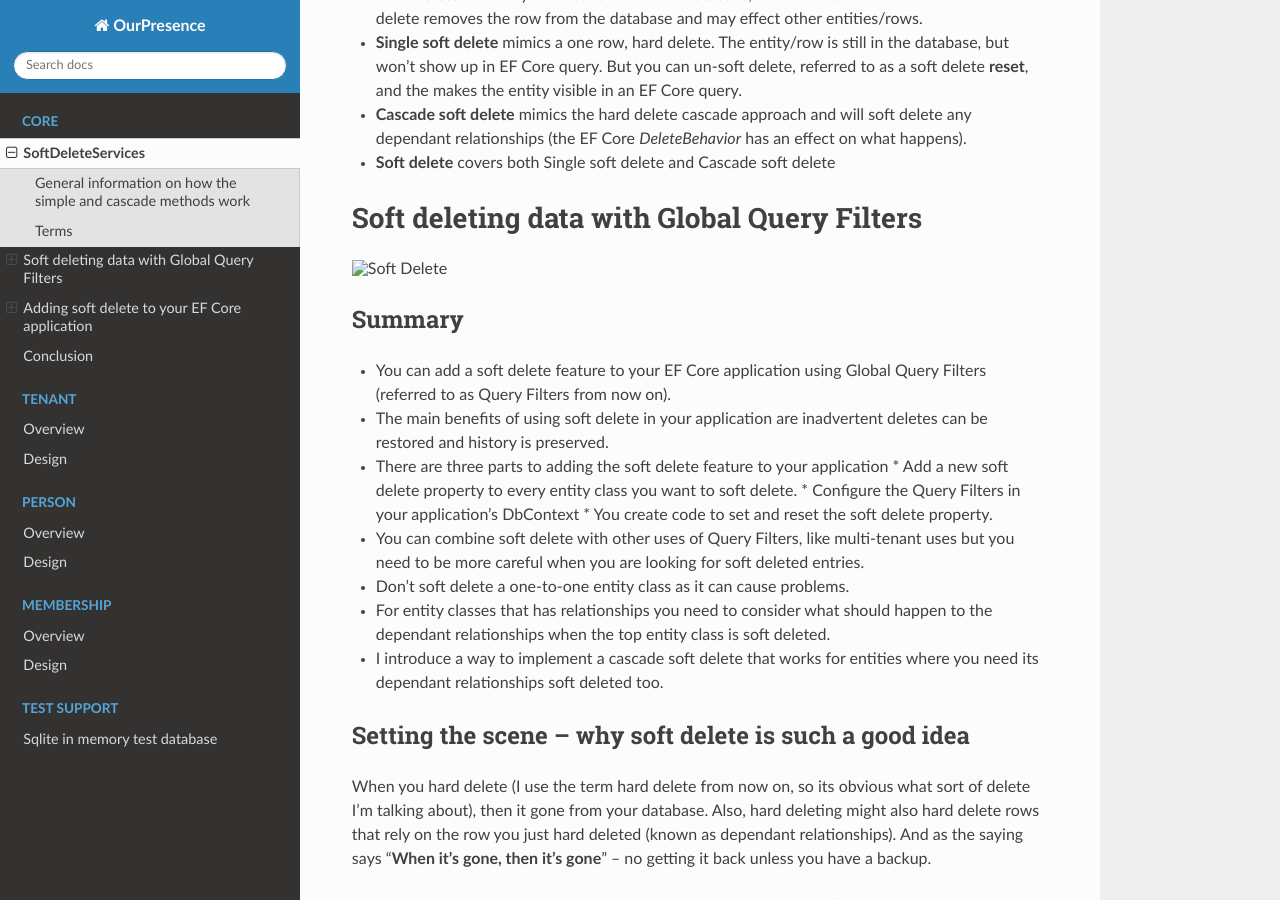
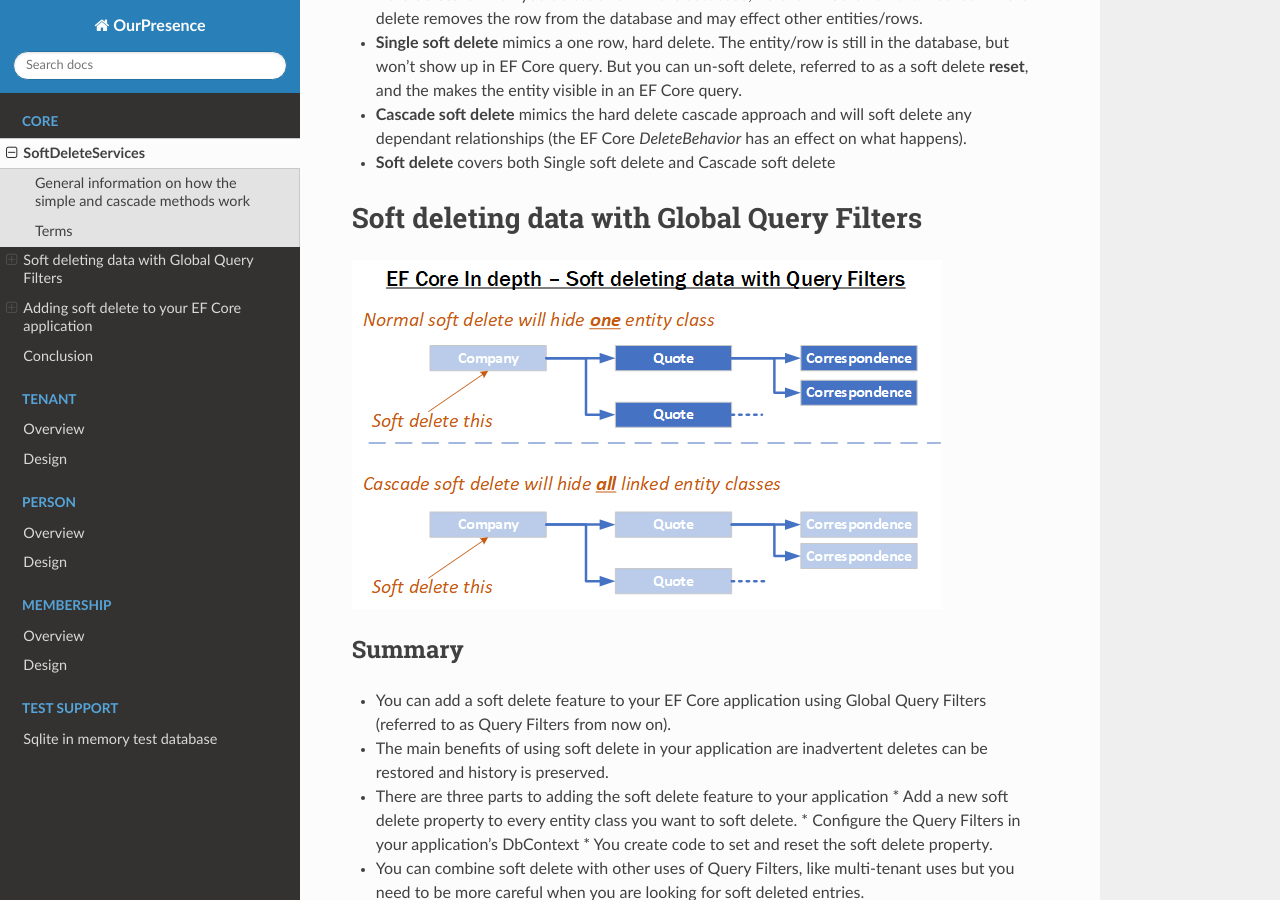
Before and after one commit to OurPresence/Documentation, a Sphinx documentation site: the page built from docs/source/Core/SoftDeleteService.rst, in a window 1280 px wide and 900 px high, scrolled down 921 px. Built offline with Sphinx 7.4.7 and the Read the Docs theme 2.0.0, drawn with Linux system fonts in a browser that asks for light colours.

Commit message:
Update SoftDeleteService.rst

```diff
--- a/docs/source/Core/SoftDeleteService.rst
+++ b/docs/source/Core/SoftDeleteService.rst
@@ -38,7 +38,7 @@ Terms
 Soft deleting data with Global Query Filters
 ============================================
 
-.. image:: _static/SoftDeleteHeader.png
+.. image:: ../_static/SoftDeleteHeader.png
    :alt: Soft Delete
 
 Summary
@@ -429,7 +429,7 @@ What we need to do is have a soft delete level, where the level tells you how fa
 this we can work out whether we should reset the soft delete or not. This gets pretty complex, so I have a figure that shows how
 this works. Light coloured rectangle represent entities that are soft deleted, with the change from the last step shown in red.
 
-.. image:: _static/CascadeDeleteExample-1019x1024.png
+.. image:: ../_static/CascadeDeleteExample-1019x1024.png
 
 So, you can handle cascade soft deletes/resets and it works really well. There are lots of little rules you cover in the code,
 like you can’t start a reset of an entity if its SoftDeleteLevel isn’t 1, because a higher-level entity soft deleted it, and I
```
